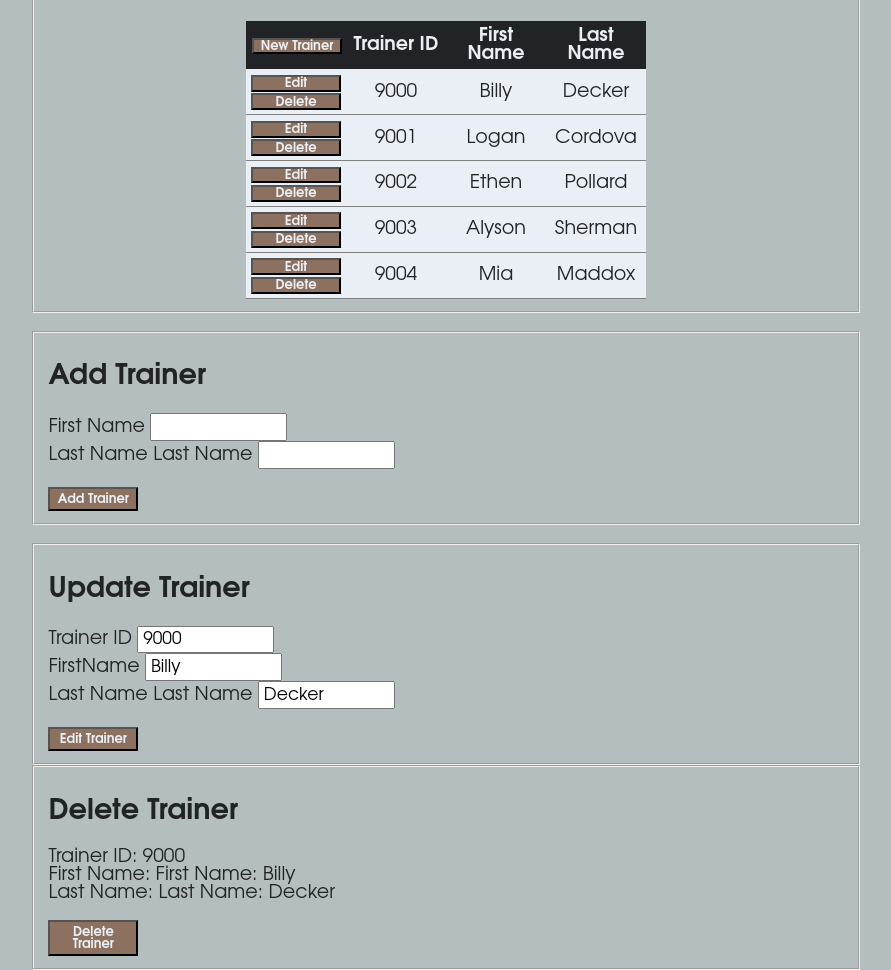
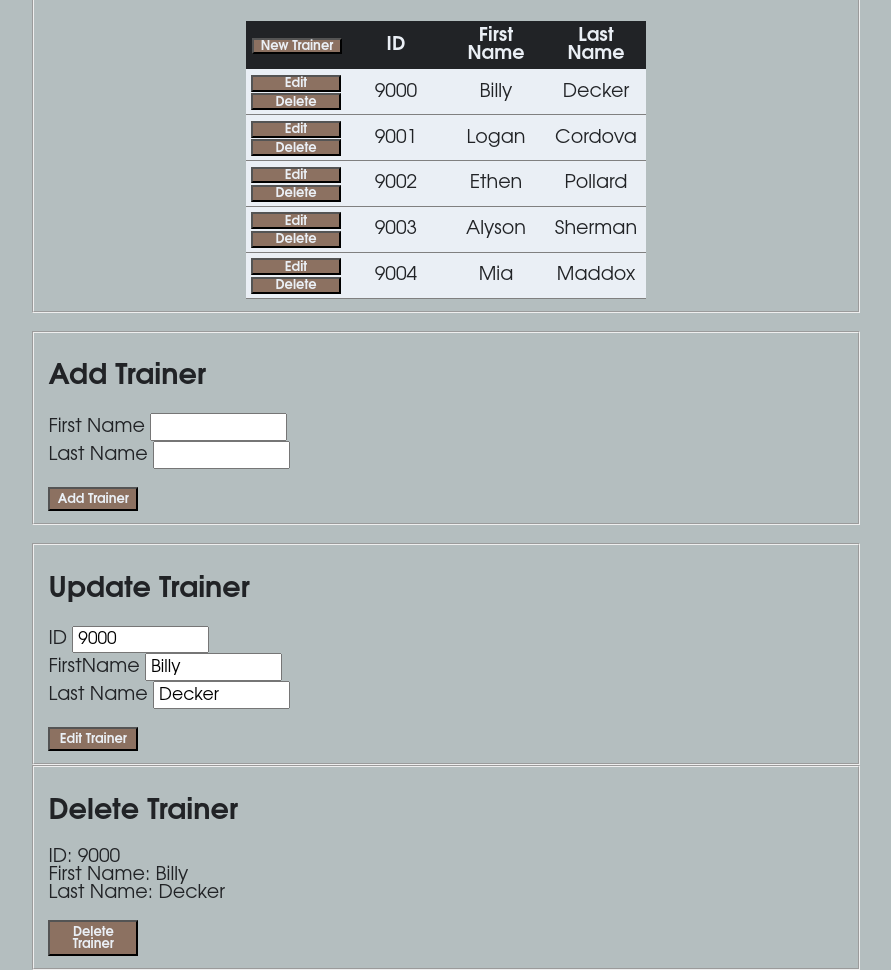
Before and after one commit to JustinLYoung/CS340, a plain HTML site: page trainers.html in a window 1280 px wide. Shown: the part 302-1272 px from the top of the page, without its empty margins (194-1085 px from the left). Drawn offline with Linux system fonts and the light colour scheme.

Commit message:
Updated column values and update/add form

```diff
--- a/trainers.html
+++ b/trainers.html
@@ -25,7 +25,7 @@
             <thead>
                 <tr>
                     <th><button>New Trainer</button></th>
-                    <th>Trainer ID</th>
+                    <th>ID</th>
                     <th>First Name</th>
                     <th>Last Name</th>
                 </tr>
@@ -86,7 +86,6 @@
         <input type="text" name="firstName" id="firstName" size="8" maxlength="45"/>
         <br>
         <label for="lastName">Last Name</label>
-        <label for="lastName">Last Name</label>
         <input type="text" name="lastName" id="lastName" size="8" maxlength="45"/>
         <br><br>
         <button>Add Trainer</button>
@@ -94,13 +93,12 @@
     <br>
     <fieldset>
         <h2>Update Trainer</h2>
-        <label for="trainerID">Trainer ID</label>
+        <label for="trainerID">ID</label>
         <input type="text" name="trainerID" id="trainerID" value="9000" size="8" maxlength="45"/>
         <br>
         <label for="firstName">FirstName</label>
         <input type="text" name="firstName" id="firstName" value="Billy" size="8" maxlength="45"/>
         <br>
-        <label for="lastName">Last Name</label>
         <label for="lastName">Last Name</label>
         <input type="text" name="lastName" id="lastName" value="Decker" size="8" maxlength="45"/>
         <br><br>
@@ -109,14 +107,12 @@
 
     <fieldset>
         <h2>Delete Trainer</h2>
-        <label for="trainerID">Trainer ID:</label>
+        <label for="trainerID">ID:</label>
         <span>9000</span>
         <br>
         <label for="firstName">First Name:</label>
-        <label for="firstName">First Name:</label>
         <span>Billy</span>
         <br>
-        <label for="lastName">Last Name:</label>
         <label for="lastName">Last Name:</label>
         <span>Decker</span>
         <br><br>
```
